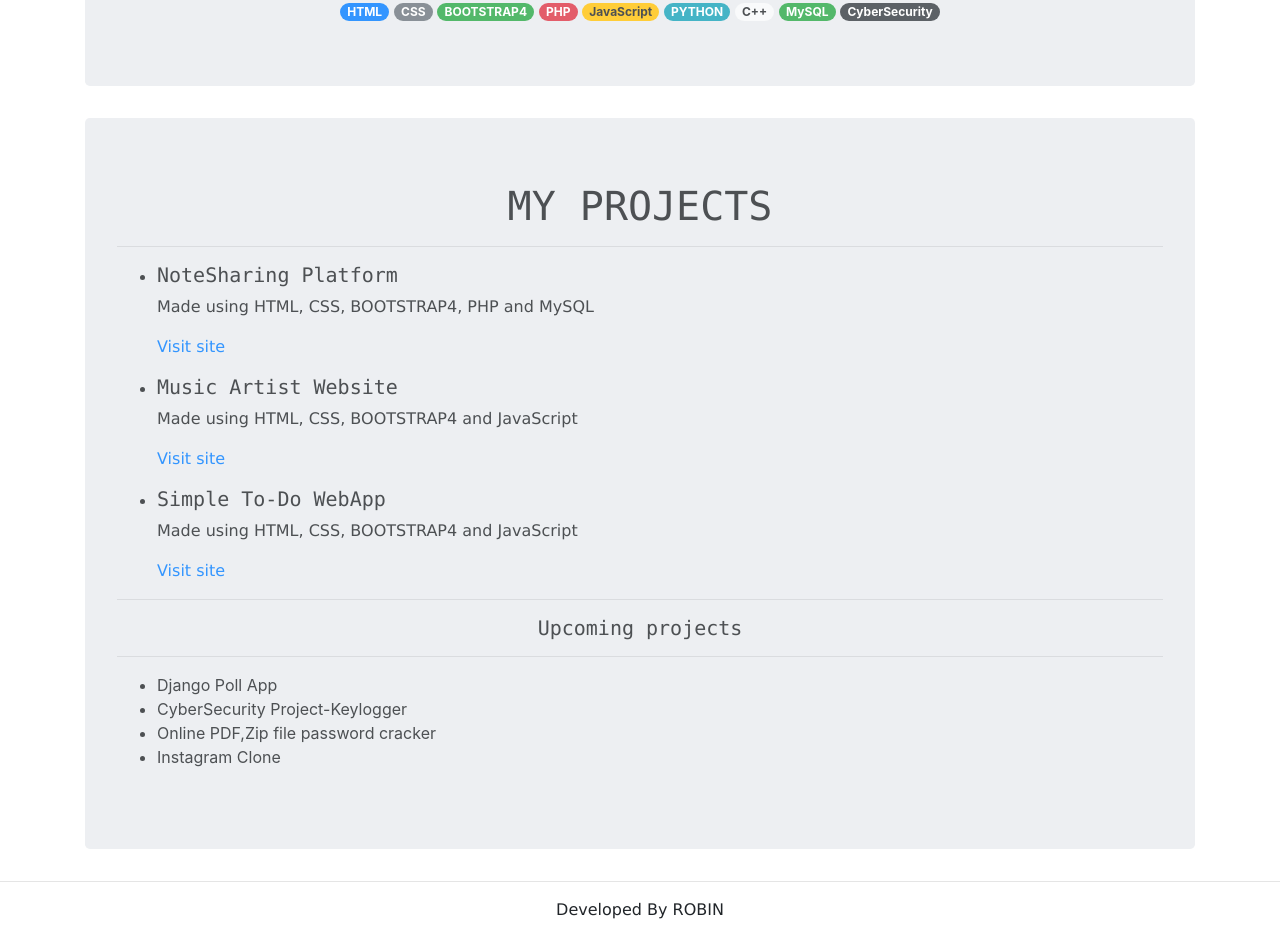
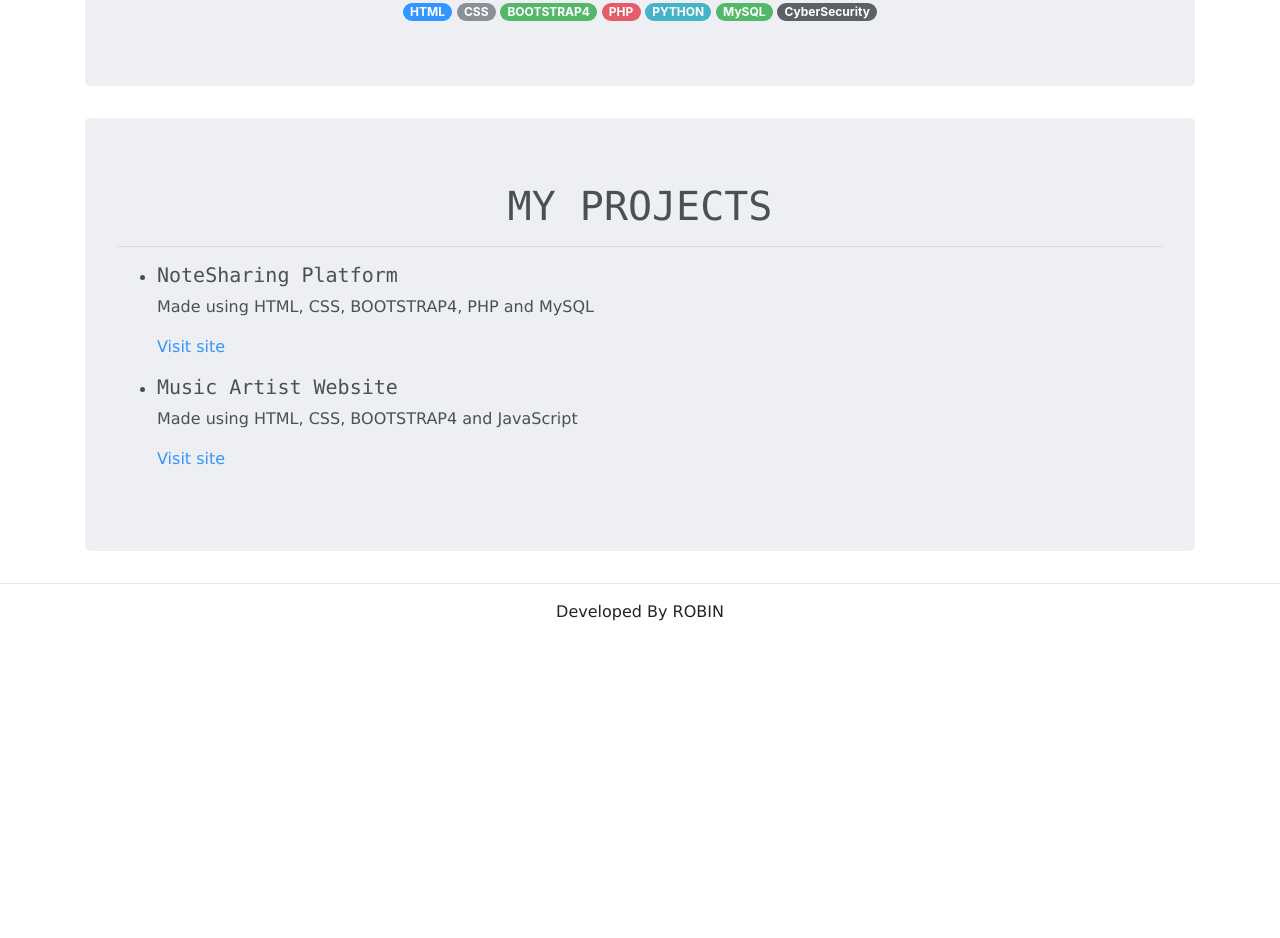
Before and after one commit to rob1n99/rob1n99.github.io, a plain HTML site: page index.html in a window 1280 px wide. Shown: the part 856-1794 px from the top of the page. After the commit the page ends 1496 px from the top, so only its background shows below. Drawn offline with nearby package versions, Linux system fonts and the light colour scheme.

Commit message:
Update index.html

```diff
--- a/index.html
+++ b/index.html
@@ -127,9 +127,7 @@ font-family:Verdana;
   <span class="badge badge-pill badge-secondary">CSS</span>
   <span class="badge badge-pill badge-success">BOOTSTRAP4</span>
   <span class="badge badge-pill badge-danger">PHP</span>
-  <span class="badge badge-pill badge-warning">JavaScript</span>
   <span class="badge badge-pill badge-info">PYTHON</span>
-  <span class="badge badge-pill badge-light">C++</span>
   <span class="badge badge-pill badge-success">MySQL</span>
   <span class="badge badge-pill badge-dark">CyberSecurity</span>
 </div>
@@ -150,25 +148,10 @@ font-family:Verdana;
 <li>
 <h5>Music Artist Website</h5>
 <p>Made using HTML, CSS, BOOTSTRAP4 and JavaScript<p>
-<a href="http://notesharing.byethost12.com/">Visit site</a>
+<a href="http://nixmix.fanclub.rocks/">Visit site</a>
 </li>
 
-<li>
-<h5>Simple To-Do WebApp</h5>
-<p>Made using HTML, CSS, BOOTSTRAP4 and JavaScript<p>
-<a href="http://productivedogo.likesyou.org/?i=1">Visit site</a>
-</li>
 
-</ul>
-<hr>
-<h5 align="center">Upcoming projects</h5><hr>
-<ul>
-<li>Django Poll App</li>
-<li>CyberSecurity Project-Keylogger</li>
-<li>Online PDF,Zip file password cracker</li>
-<li>Instagram Clone</li>
-</ul>
-</div>
 
 </div>
 </div>
```
